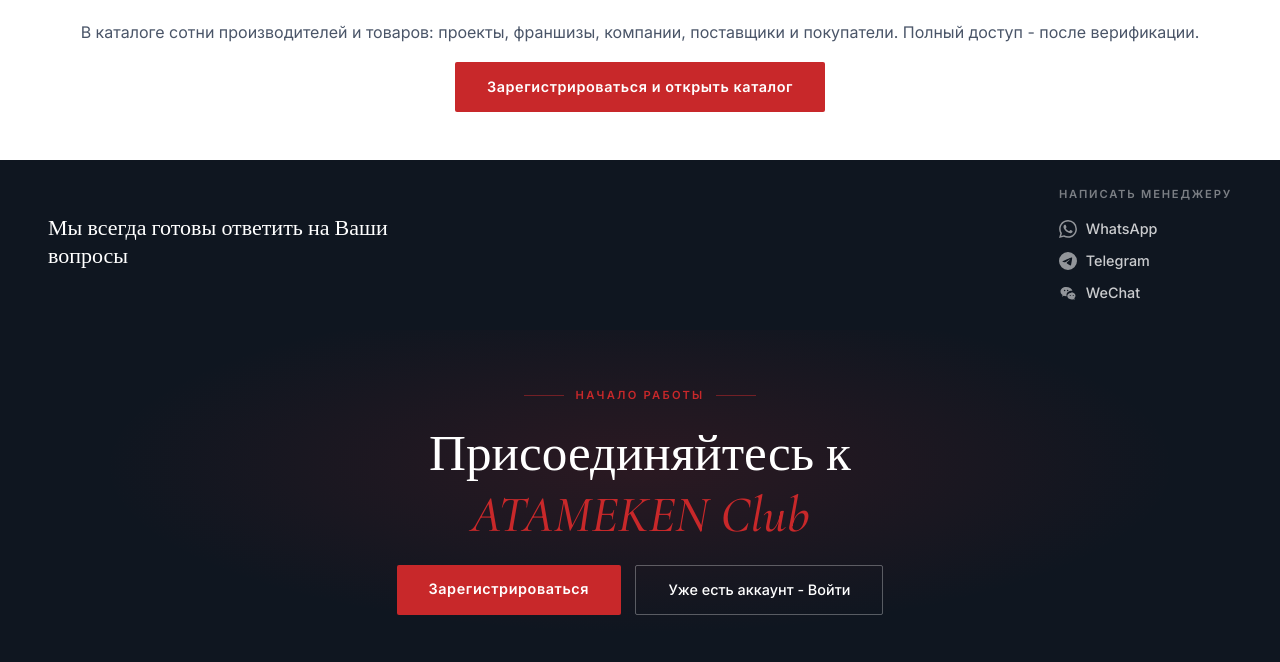
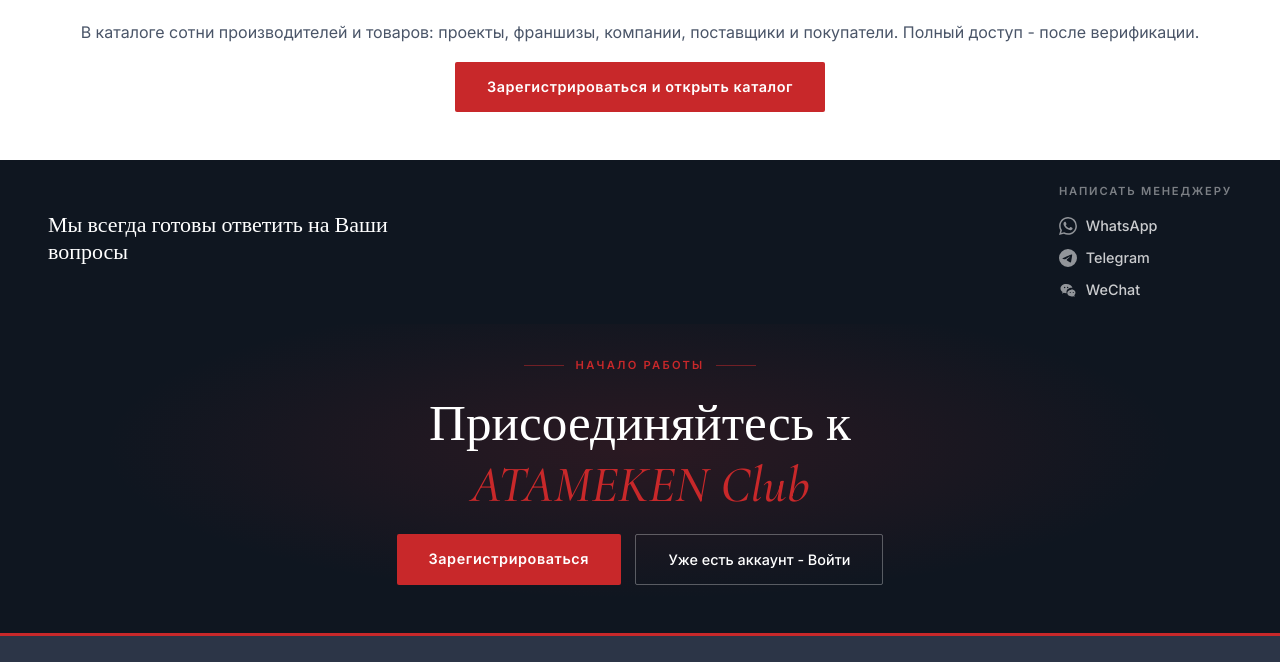
Before and after one commit to abylay-sys/atameken-club, a website: page public/index.html in a window 1280 px wide. Shown: the part 3791-4453 px from the top of the page. Drawn offline with nearby package versions, Linux system fonts and the light colour scheme.

Commit message:
Tighten gap between msg-bar and CTA

```diff
--- a/public/assets/landing.css
+++ b/public/assets/landing.css
@@ -457,7 +457,7 @@
 .f-submit:hover{background:var(--red2);transform:translateY(-1px)}
 
 /* ─── MESSENGER ─── */
-.msg-bar{background:var(--ink);padding:1.6rem 3rem;display:flex;align-items:center;justify-content:space-between;gap:2.5rem;flex-wrap:wrap}
+.msg-bar{background:var(--ink);padding:1.4rem 3rem;display:flex;align-items:center;justify-content:space-between;gap:2.5rem;flex-wrap:wrap}
 .msg-bar-left{max-width:420px}
 .msg-bar-left h4{font-family:'Cormorant Garamond',serif;font-size:var(--t5);color:#fff;margin-bottom:.3rem;line-height:1.25}
 .msg-bar-left p{font-size:var(--t2);color:rgba(255,255,255,.55);margin:0;line-height:1.45}
@@ -485,7 +485,7 @@
 .mbtn.wc:hover{background:#09b530;color:#fff}
 
 /* ─── CTA ─── */
-#cta{background:var(--ink);padding:3.5rem 3rem;text-align:center;position:relative;overflow:hidden}
+#cta{background:var(--ink);padding:2rem 3rem 3rem;text-align:center;position:relative;overflow:hidden}
 #cta::before{content:'';position:absolute;inset:0;background:radial-gradient(ellipse 60% 70% at 50% 40%,rgba(200,40,42,.15),transparent 70%);pointer-events:none}
 .cta-tag{display:flex;align-items:center;justify-content:center;gap:.7rem;margin-bottom:1.2rem}
 .cta-tag::before,.cta-tag::after{content:'';width:40px;height:1px;background:rgba(200,40,42,.5)}
```
